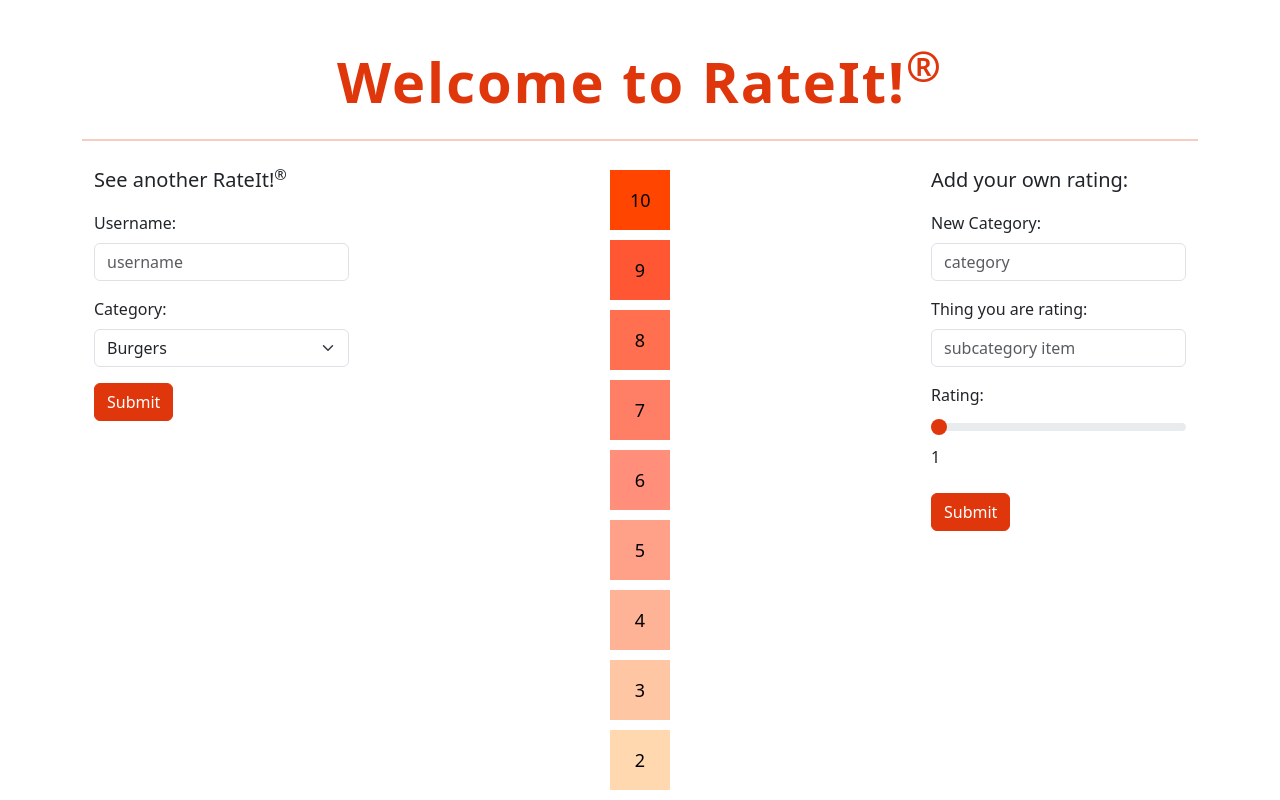
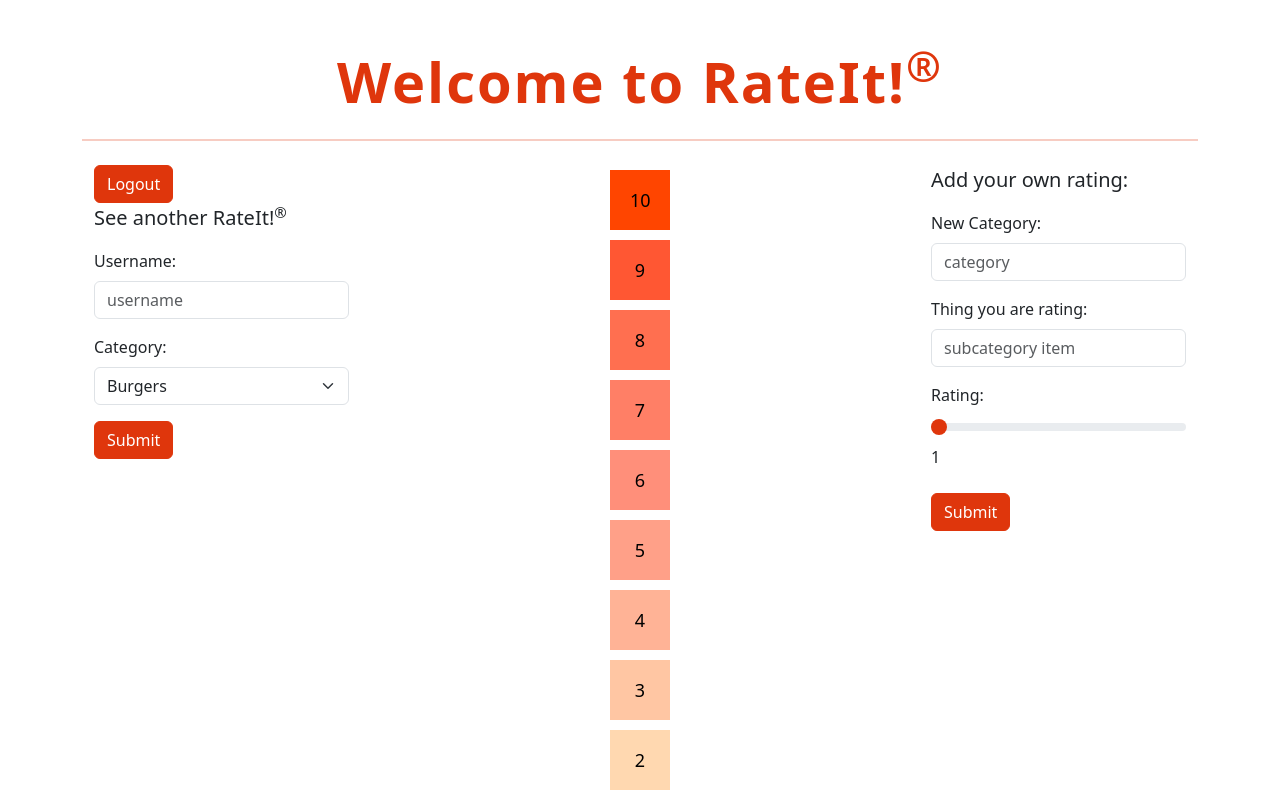
Before and after one commit to skywalker4ce/startup2024, a React (Vite) app in the folder startup2024/: page /create in a window 1280 px wide. Shown: the top 800 px of the page. Built offline with nearby package versions, Linux system fonts and the light colour scheme.

Commit message:
logout button test

```diff
--- a/startup2024/src/create/create.jsx
+++ b/startup2024/src/create/create.jsx
@@ -7,6 +7,9 @@ export function Create() {
   const handleSubmit = (event) => {
     navigate('/scale');
   }
+  const handleLogout = (event) => {
+    navigate('/login')
+  }
 
 
   return (
@@ -15,6 +18,9 @@ export function Create() {
       <div className="row d-flex justify-content-between">
 
         <div className="col-md-3">
+          <form onSubmit={handleLogout} className="mx-auto" style={{ maxWidth: '400px' }}>
+            <button type="submit" className="btn btn-primary">Logout</button>
+          </form>
           <p className="lead">See another RateIt!<sup>&reg;</sup></p>
           <form onSubmit={handleSubmit} className="mx-auto" style={{ maxWidth: '400px' }}>
             <div className="mb-3">
```
